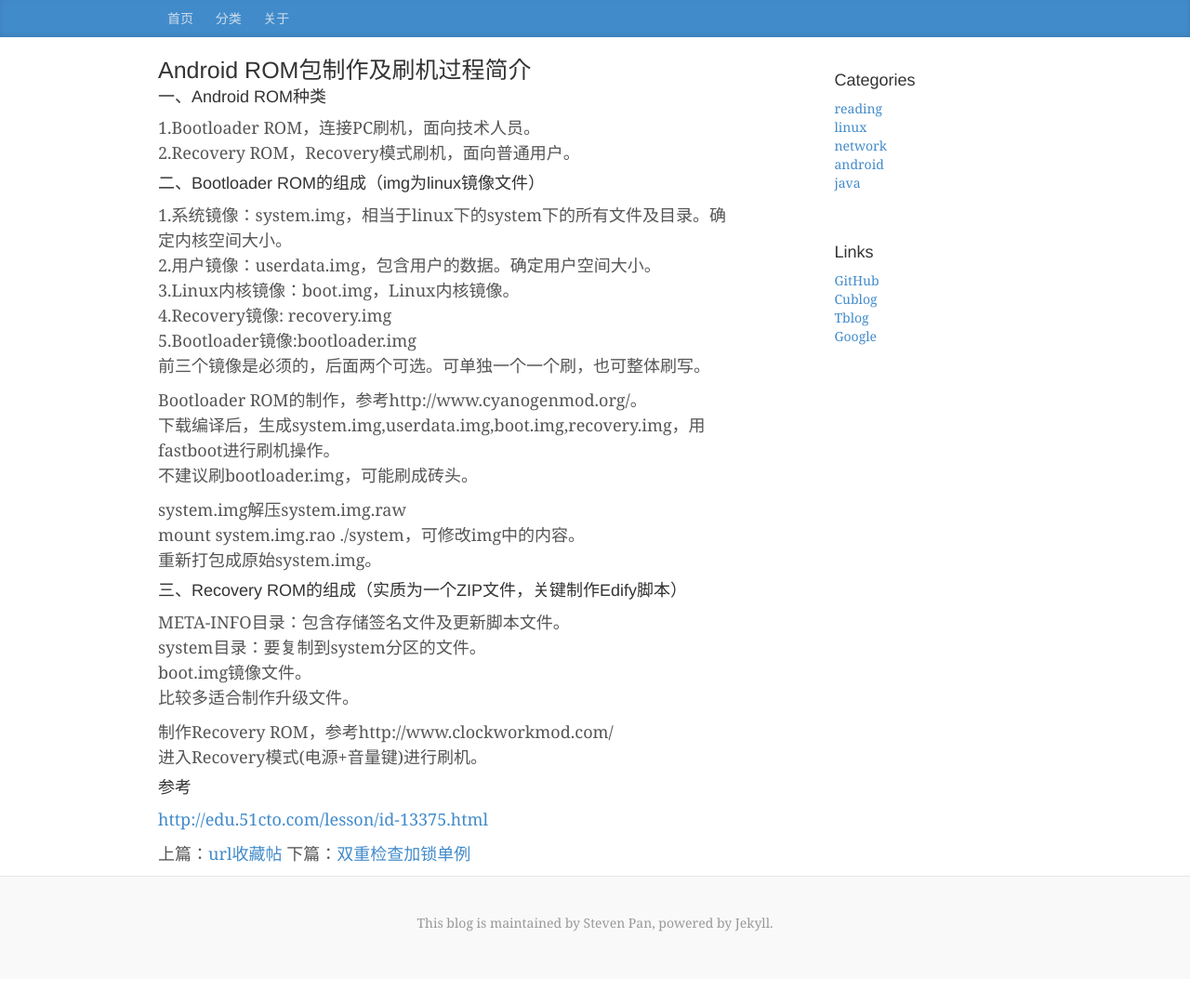
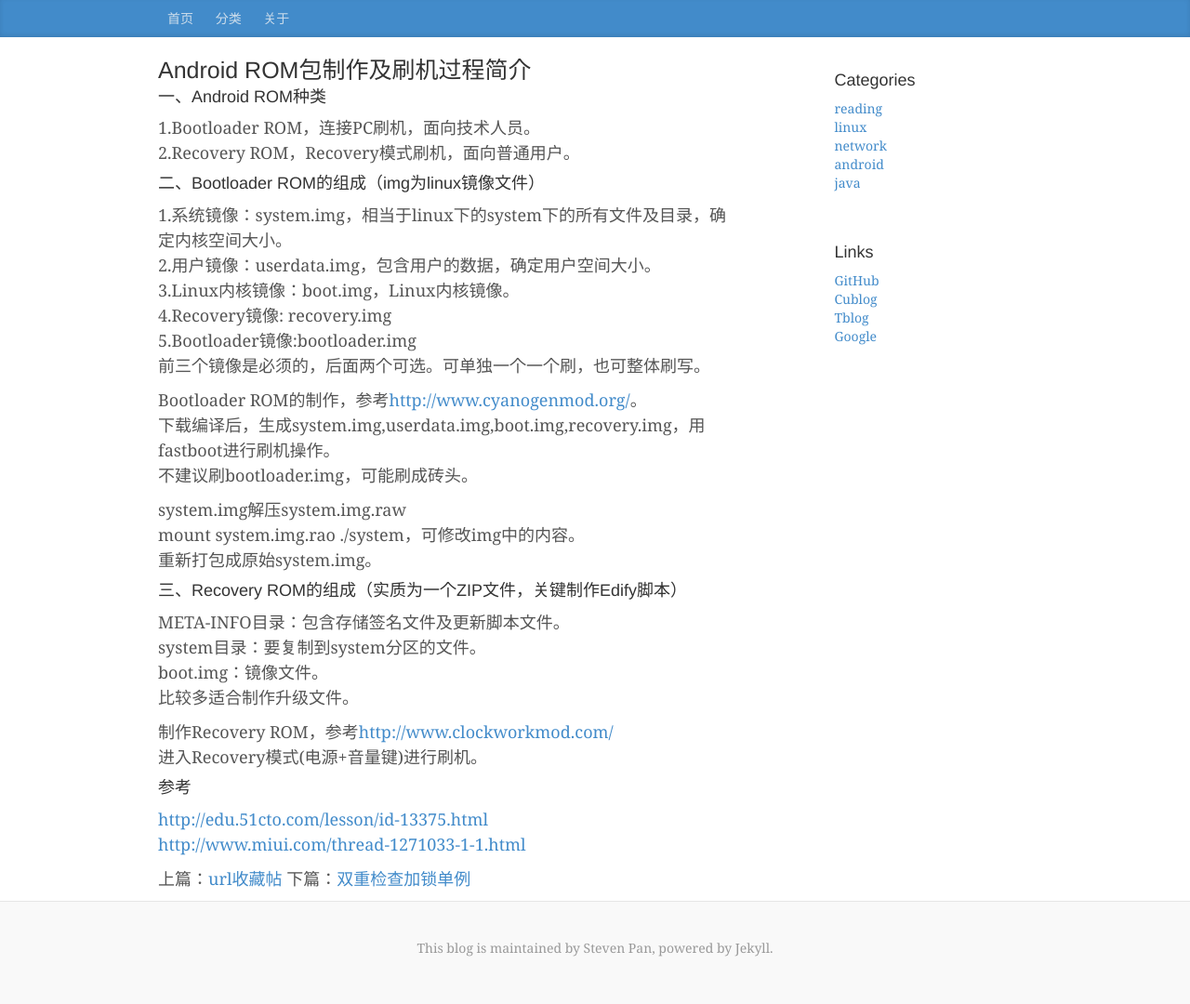
Before and after one commit to wdyggh/wdyggh.github.com, a Jekyll site: the page built from _posts/technology/2014-03-28-android-rom-about.markdown, in a window 1280 px wide. Shown: the whole page at 93% size. Built offline with Jekyll 4.4.1, drawn with Linux system fonts in a browser that asks for light colours; Markdown is read by kramdown in place of the engine named in the settings; comment, search, counter and statistics services are not loaded; before the commit the page ends 1053 px from its top, so only the background shows below that.

Commit message:
update post

```diff
--- a/_posts/technology/2014-03-28-android-rom-about.markdown
+++ b/_posts/technology/2014-03-28-android-rom-about.markdown
@@ -9,14 +9,14 @@ tags: [android, ROM]
 2.Recovery ROM，Recovery模式刷机，面向普通用户。
 
 ####二、Bootloader ROM的组成（img为linux镜像文件）
-1.系统镜像：system.img，相当于linux下的system下的所有文件及目录。确定内核空间大小。
-2.用户镜像：userdata.img，包含用户的数据。确定用户空间大小。
+1.系统镜像：system.img，相当于linux下的system下的所有文件及目录，确定内核空间大小。
+2.用户镜像：userdata.img，包含用户的数据，确定用户空间大小。
 3.Linux内核镜像：boot.img，Linux内核镜像。
 4.Recovery镜像: recovery.img
 5.Bootloader镜像:bootloader.img
 前三个镜像是必须的，后面两个可选。可单独一个一个刷，也可整体刷写。
 
-Bootloader ROM的制作，参考http://www.cyanogenmod.org/。
+Bootloader ROM的制作，参考<http://www.cyanogenmod.org/>。
 下载编译后，生成system.img,userdata.img,boot.img,recovery.img，用fastboot进行刷机操作。
 不建议刷bootloader.img，可能刷成砖头。
 
@@ -27,11 +27,12 @@ mount system.img.rao ./system，可修改img中的内容。
 ####三、Recovery ROM的组成（实质为一个ZIP文件，关键制作Edify脚本）
 META-INFO目录：包含存储签名文件及更新脚本文件。
 system目录：要复制到system分区的文件。
-boot.img镜像文件。
+boot.img：镜像文件。
 比较多适合制作升级文件。
 
-制作Recovery ROM，参考http://www.clockworkmod.com/
+制作Recovery ROM，参考<http://www.clockworkmod.com/>
 进入Recovery模式(电源+音量键)进行刷机。
 
 ####参考
 <http://edu.51cto.com/lesson/id-13375.html>
+<http://www.miui.com/thread-1271033-1-1.html>
```
